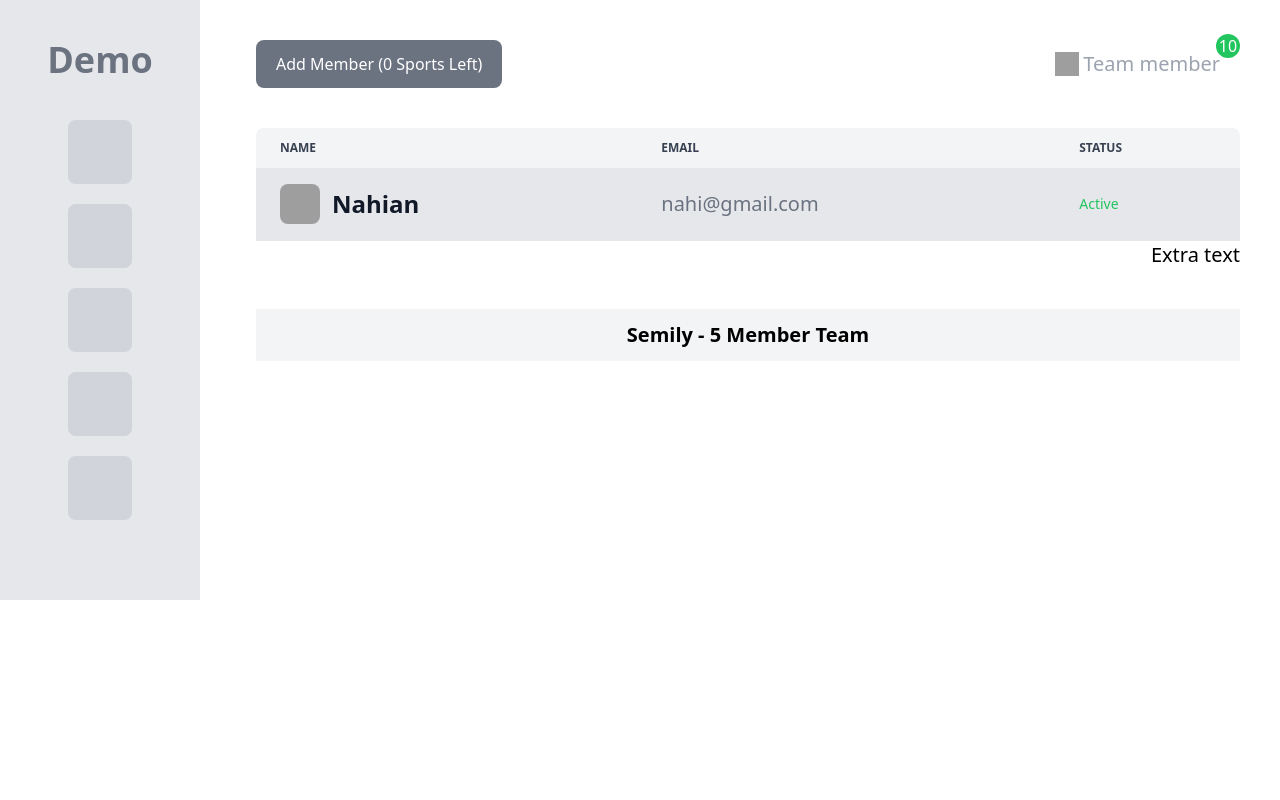
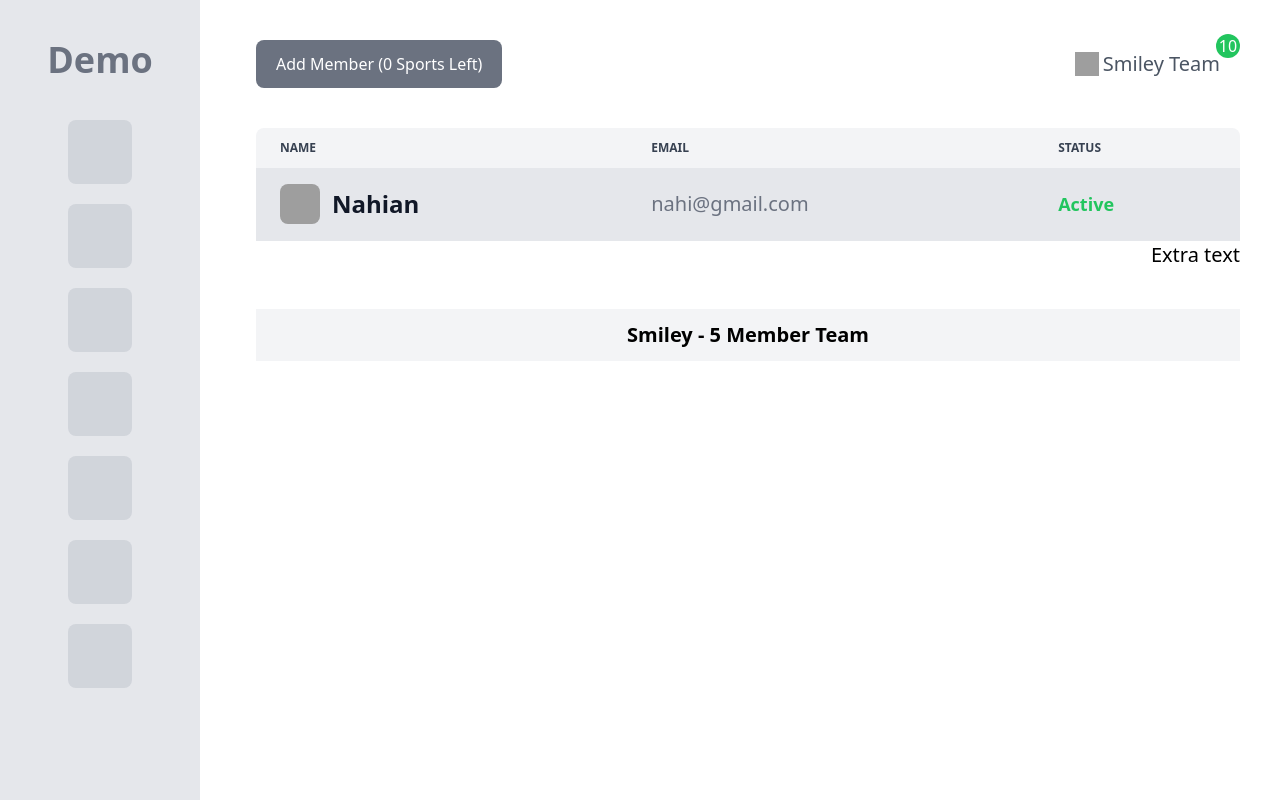
Before and after one commit to Nahiankhondokar/Vue-Core-Tropics-With-Project, a Vue app: page / in a window 1280 px wide. Built offline with nearby package versions, Linux system fonts and the light colour scheme; grey boxes are pictures that could not be loaded.

Commit message:
some desing issue changed

```diff
--- a/package.json
+++ b/package.json
@@ -1,7 +1,7 @@
 {
   "name": "vue-project",
   "version": "0.0.0",
-  "private": true,
+  "private": false,
   "type": "module",
   "scripts": {
     "dev": "vite",
@@ -24,6 +24,6 @@
     "postcss": "^8.4.38",
     "prettier": "^3.0.3",
     "tailwindcss": "^3.4.1",
-    "vite": "^5.0.11"
+    "vite": "^5.2.6"
   }
 }
--- a/src/components/Teams/TeamMember.vue
+++ b/src/components/Teams/TeamMember.vue
@@ -17,7 +17,7 @@ defineProps({
       <h3 class="text-2xl font-bold">{{ name }}</h3>
     </td>
     <td class="px-6 py-4 font-medium text-xl">{{ email }}</td>
-    <td class="px-6 py-4 text-green-500 font-medium text-sm">
+    <td class="px-6 py-4 text-green-500 font-bold text-lg">
       <a href="">{{ status }}</a>
     </td>
   </tr>
--- a/src/components/TestComponent.vue
+++ b/src/components/TestComponent.vue
@@ -4,13 +4,15 @@ import TeamMember from '@/components/Teams/TeamMember.vue'
 
 <template>
   <main class="">
-    <div class="grid grid-cols-6 gap-4">
+    <div class="grid grid-cols-6 gap-4 h-screen">
       <!-- column 01 -->
       <div class="bg-gray-200 py-10">
         <h3 class="text-gray-500 font-bold text-xl text-center md:text-4xl md:font-mediumn">
           Demo
         </h3>
         <div class="box my-10 space-y-5">
+          <div class="box-item w-16 h-16 bg-gray-300 mx-auto rounded-lg"></div>
+          <div class="box-item w-16 h-16 bg-gray-300 mx-auto rounded-lg"></div>
           <div class="box-item w-16 h-16 bg-gray-300 mx-auto rounded-lg"></div>
           <div class="box-item w-16 h-16 bg-gray-300 mx-auto rounded-lg"></div>
           <div class="box-item w-16 h-16 bg-gray-300 mx-auto rounded-lg"></div>
@@ -24,7 +26,7 @@ import TeamMember from '@/components/Teams/TeamMember.vue'
         <!-- Header section -->
         <div class="header-section flex flex-row justify-between">
           <div class="add-button">
-            <button class="bg-gray-500 px-5 py-3 rounded-lg text-white">
+            <button class="bg-gray-500 px-5 py-3 rounded-lg text-white font-medium">
               Add Member (0 Sports Left)
             </button>
           </div>
@@ -35,7 +37,7 @@ import TeamMember from '@/components/Teams/TeamMember.vue'
               class="w-6 h-6"
             />
             <div class="team-title-with-number relative pr-5">
-              <h3 class="text-xl font-medium text-gray-400">Team member</h3>
+              <h3 class="text-xl font-medium text-gray-600">Smiley Team</h3>
               <div
                 class="flex justify-center items-center w-6 h-6 bg-green-500 rounded-full absolute bottom-5 right-0"
               >
@@ -58,20 +60,6 @@ import TeamMember from '@/components/Teams/TeamMember.vue'
               </thead>
               <tbody>
                 <TeamMember name="Nahian" email="nahi@gmail.com" status="Active" />
-                <!-- <tr class="bg-gray-200 border-b gap-x-2">
-                  <td class="px-6 py-4 font-medium text-gray-900 flex items-center gap-3">
-                    <img
-                      src="https://img.freepik.com/premium-photo/women-business-outfit-photo_745528-39608.jpg"
-                      alt=""
-                      class="w-10 h-10 rounded-lg"
-                    />
-                    <h3 class="text-2xl font-bold">Name</h3>
-                  </td>
-                  <td class="px-6 py-4 font-medium text-xl">hello@gmail.com</td>
-                  <td class="px-6 py-4 text-green-500 font-medium text-sm">
-                    <a href="">Active</a>
-                  </td>
-                </tr> -->
               </tbody>
             </table>
             <p class="text-right text-xl font-medium">Extra text</p>
@@ -80,7 +68,7 @@ import TeamMember from '@/components/Teams/TeamMember.vue'
 
         <!-- Footer Section -->
         <section class="footer bg-gray-100 p-3 text-center font-bold text-xl">
-          <h3>Semily - 5 Member Team</h3>
+          <h3>Smiley - 5 Member Team</h3>
         </section>
       </div>
     </div>
```
Also changed, not shown: 1 other file (tests, documents, lock files or other folders).
